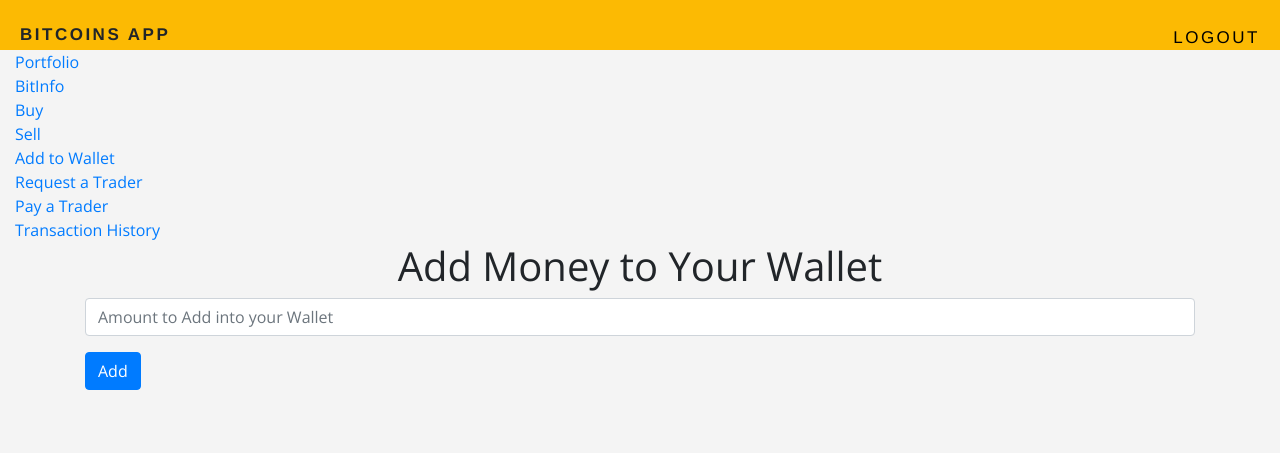
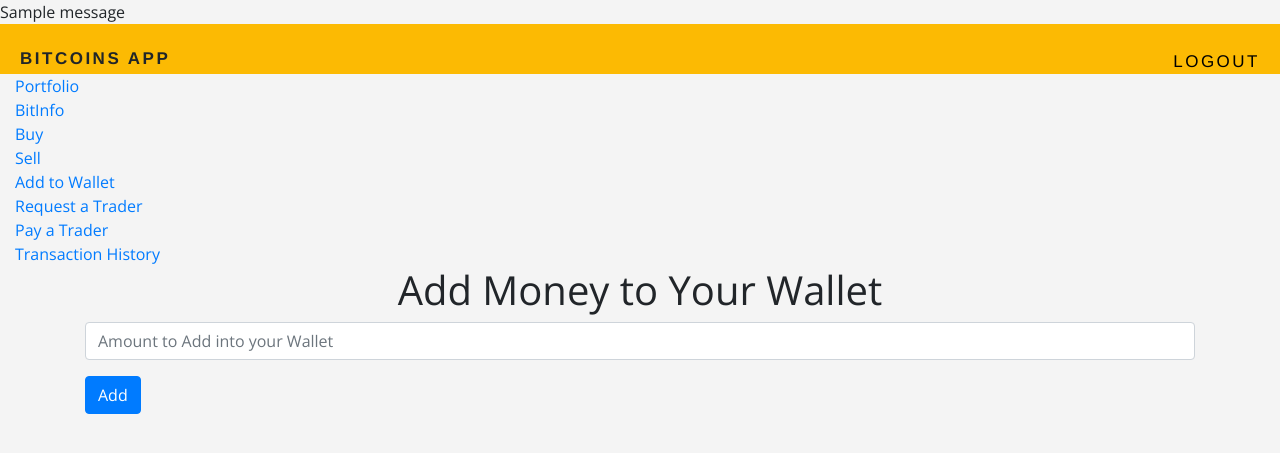
Before and after one commit to vagdevik/cs6360_my_db_proj, a Flask app: page /addToWallet in a window 1280 px wide. Shown: the top 453 px of the page. Run offline with Flask 2, Linux system fonts and the light colour scheme; a user stored in the database is signed in; tables that the repository leaves empty hold one stand-in row (values such as "Sample post"); one stand-in notice (Sample message) is shown; some libraries are stand-ins or nearby versions.

Commit message:
Update layout.html

```diff
--- a/templates/layout.html
+++ b/templates/layout.html
@@ -13,6 +13,13 @@
         <link href="{{ url_for('static', filename='css/main.css') }}" rel="stylesheet">
      </head>
 
+      {% with messages = get_flashed_messages() %}
+        {% if messages %}
+            {% for message in messages %}
+              {{ message }}
+            {% endfor %}
+        {% endif %}
+      {% endwith %}
      <body>
 
         <header>
```
